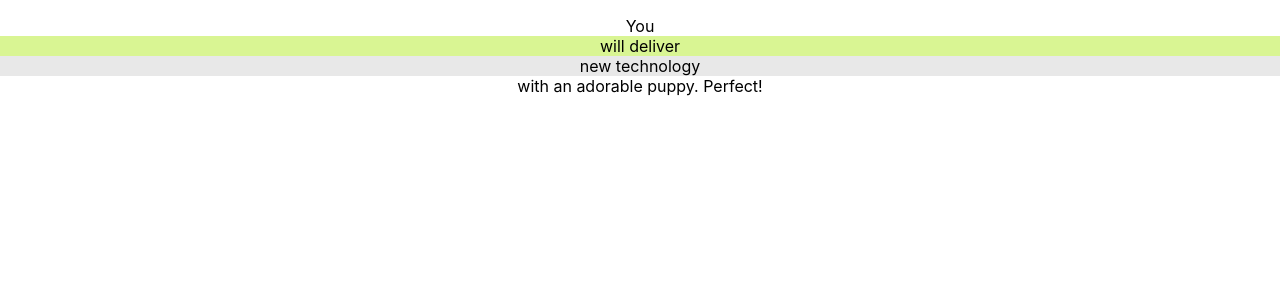
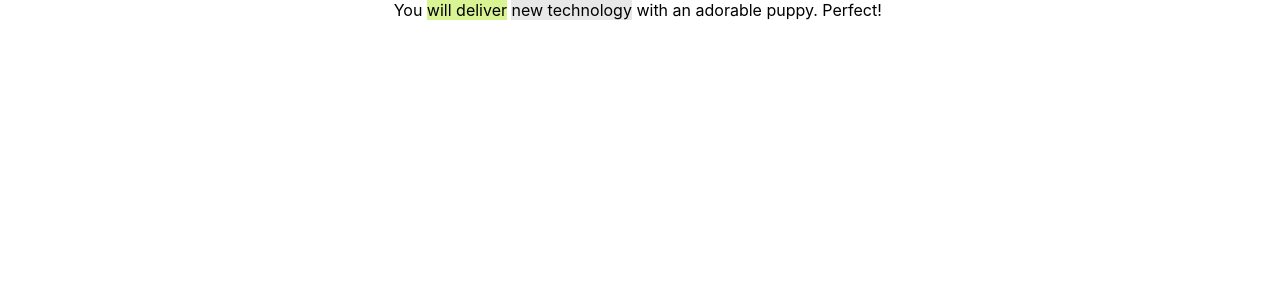
Before and after one commit to jin3lee/highlight-text-reactjs, a React (Create React App) app: page / in a window 1280 px wide. Shown: the top 300 px of the page. Built offline with nearby package versions, Linux system fonts and the light colour scheme.

Commit message:
add spaces

```diff
--- a/src/App.js
+++ b/src/App.js
@@ -56,16 +56,16 @@ while( counter <= string.length ) {
 
     // insert html tag into textGroup
     if( currentColor ) {
-      textGroup.push(<div style={{"background-color": ""+currentColor}}>
+      textGroup.push(<span style={{"background-color": ""+currentColor}}>
                   { string.substring(currentStartIndex, counter) }
-                </div>);
+                </span>);
+      textGroup.push(<span>&nbsp;</span>);
     } else {
-      textGroup.push(<div>
+      textGroup.push(<span>
                   { string.substring(currentStartIndex, counter) }
-                </div>);
+                </span>);
+      textGroup.push(<span>&nbsp;</span>);
     }
-
-    console.log("${current}", currentColor);
 
     // increment
     counter++;
@@ -99,9 +99,9 @@ class App extends Component {
     return (
       <div className="App">
         <header className="App-header">
-          <p>
-          {textGroup}
-          </p>
+          <div>
+            { textGroup }
+          </div>
         </header>
       </div>
     );
```
